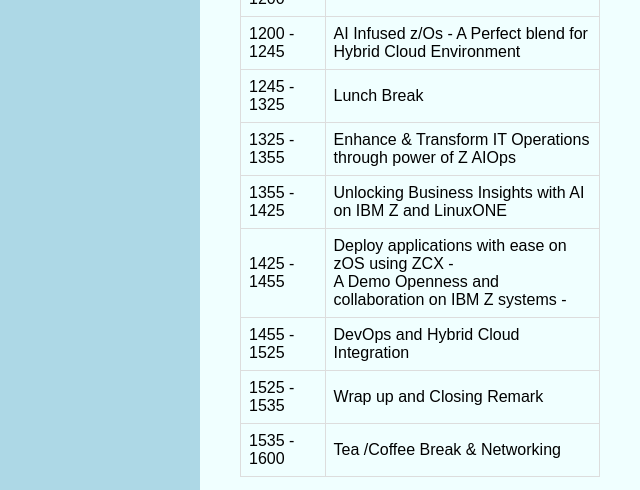
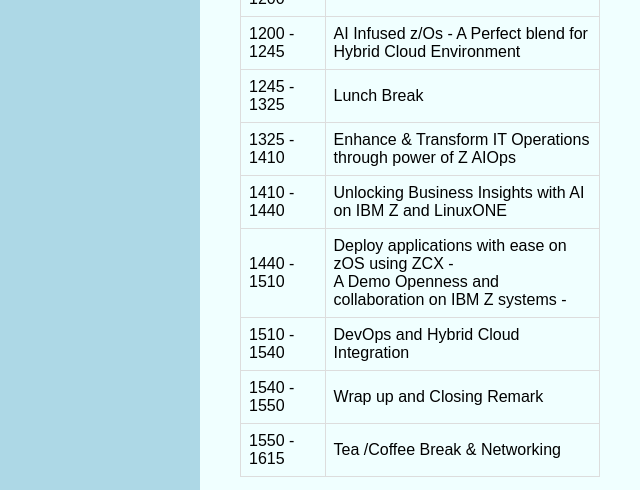
Before and after one commit to IBMZEcosystemISDL/IBMZEcosystemISDL.com, a plain HTML site: page index.html in a window 1280 px wide. Shown: the part 1540-2030 px from the top of the page, 640-1280 px from the left. Drawn offline with Linux system fonts and the light colour scheme; grey boxes are pictures that could not be loaded.

Commit message:
Add files via upload

```diff
--- a/index.html
+++ b/index.html
@@ -196,28 +196,28 @@ IBM MSP Meet Up is exclusively designed to focus on the cutting-edge convergence
                 <td>Lunch Break </td>
             </tr>
             <tr>
-                <td>1325 - 1355</td>
+                <td>1325 - 1410</td>
                 <td>Enhance  & Transform IT Operations through power of  Z AIOps</td>
             </tr>
 	    <tr>
-                <td>1355 - 1425</td>
+                <td>1410 - 1440</td>
                 <td>Unlocking Business Insights with AI on IBM Z and LinuxONE </td>
             </tr>
 
 	    <tr>
-                <td>1425 - 1455</td>
+                <td>1440 - 1510</td>
                 <td>Deploy applications with ease on zOS using ZCX - <br> A Demo Openness and collaboration on IBM Z systems	- </td>
             </tr>
 	    <tr>
-                <td>1455 - 1525</td>
+                <td>1510 - 1540</td>
                 <td>DevOps and Hybrid Cloud Integration</td>
             </tr>
 	    <tr>
-                <td>1525 - 1535</td>
+                <td>1540 - 1550</td>
                 <td>Wrap up and Closing Remark</td>
             </tr>
 	    <tr>
-                <td>1535 - 1600</td>
+                <td>1550 - 1615</td>
                 <td>Tea /Coffee Break  & Networking</td>
             </tr>
 
```
